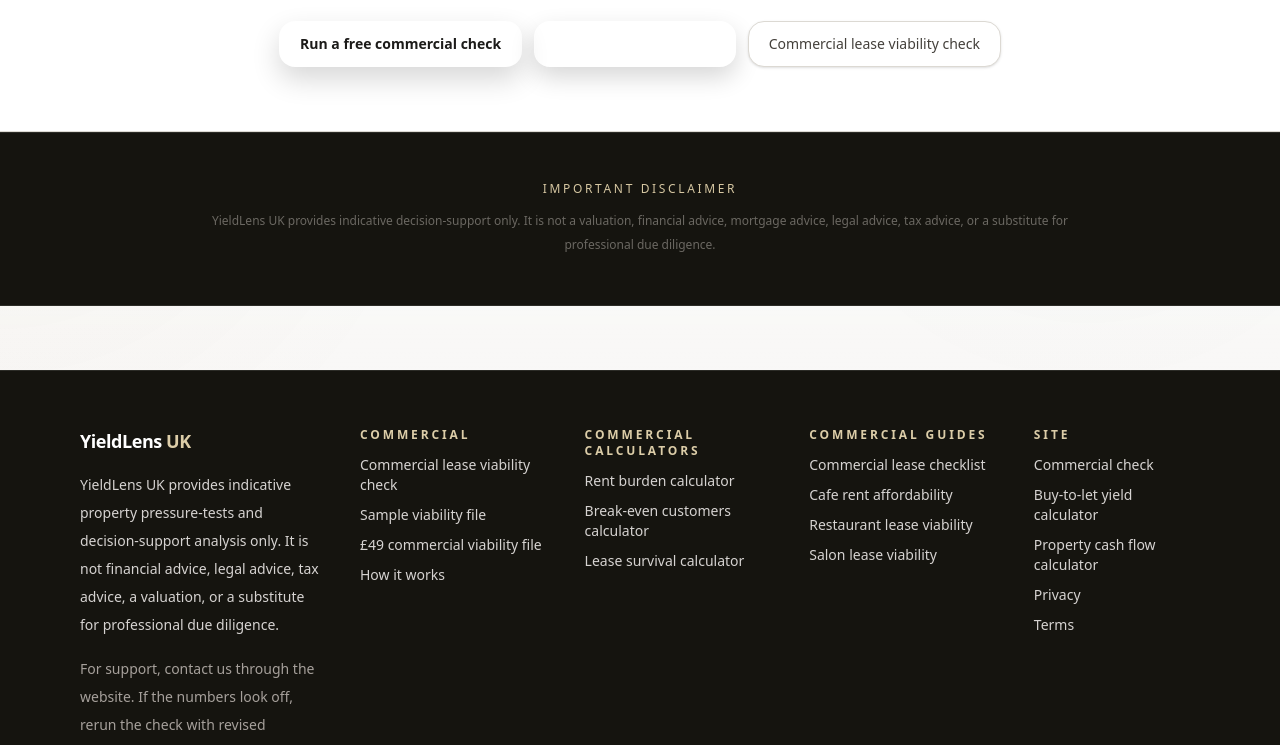
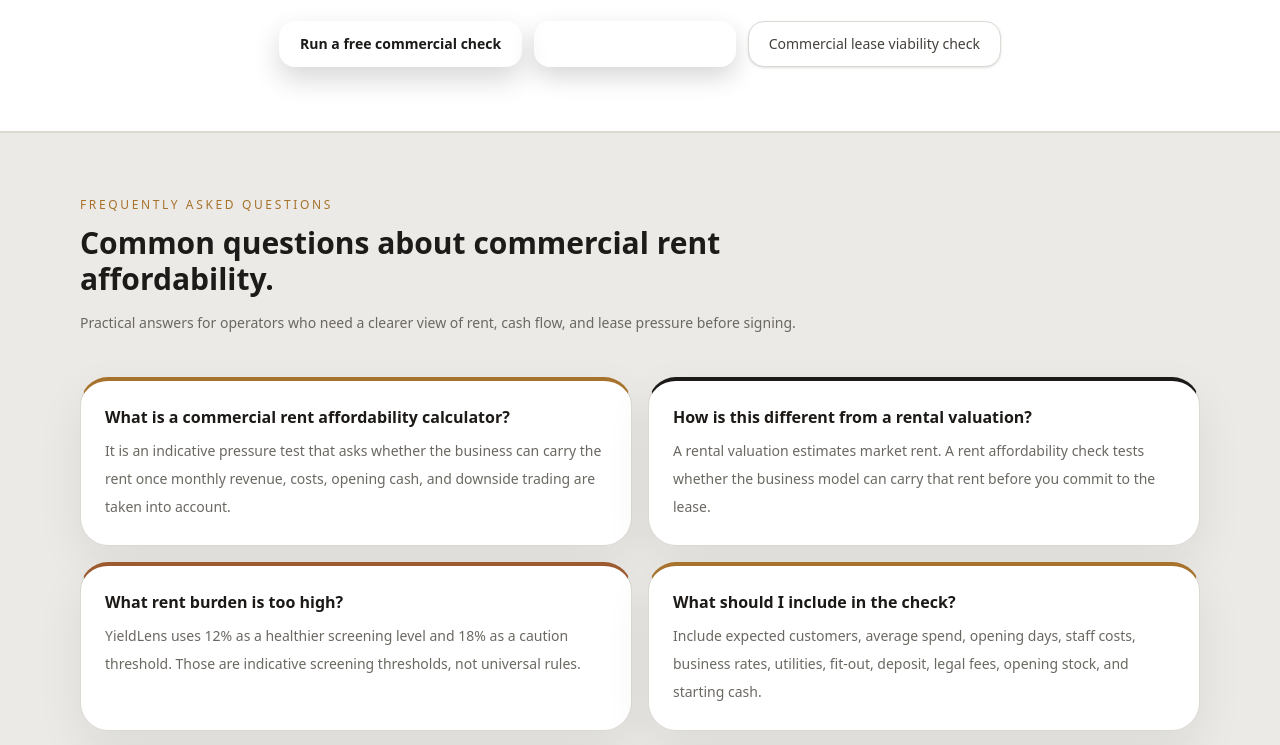
Before and after one commit to samueljcarlon/yieldlens-uk, a Next.js app: page /commercial-rent-affordability-calculator in a window 1280 px wide. Shown: the part 5520-6265 px from the top of the page. Built offline with nearby package versions, Linux system fonts and the light colour scheme; no server answers.

Commit message:
Add commercial FAQ structured data

```diff
--- a/app/break-even-customers-calculator/page.tsx
+++ b/app/break-even-customers-calculator/page.tsx
@@ -1,6 +1,7 @@
 import type { Metadata } from 'next';
 import Link from 'next/link';
 import JsonLd from '@/components/JsonLd';
+import FaqSection from '@/components/FaqSection';
 import TrackedCtaLink from '@/components/TrackedCtaLink';
 import {
   disclaimerClass,
@@ -60,8 +61,39 @@
         text: 'No. Break-even customers are a useful screen, but lease viability also needs rent burden, upfront cash, fit-out risk, downside revenue, monthly burn, and survival runway.',
       },
     },
+    {
+      '@type': 'Question',
+      name: 'How can I reduce the break-even pressure?',
+      acceptedAnswer: {
+        '@type': 'Answer',
+        text: 'Lower rent, longer rent-free periods, lower fixed costs, better margins, stronger repeat trade, staged staffing, or staged fit-out can all help.',
+      },
+    },
   ],
 };
+
+const faqItems = [
+  {
+    question: 'What is a break-even customers calculation?',
+    answer:
+      'It estimates how many customers per day a commercial site needs to cover its monthly cost base using the rent, operating costs, average spend, and opening days you enter.',
+  },
+  {
+    question: 'Why convert rent and costs into customers per day?',
+    answer:
+      'A monthly cost base is easier to judge when it becomes a daily trading target. That makes optimistic sales assumptions easier to challenge before signing.',
+  },
+  {
+    question: 'What affects the break-even customer target?',
+    answer:
+      'Rent, service charge, business rates, staff costs, utilities, cost of sales, opening hours, average spend, and how many days the site actually trades all change the target.',
+  },
+  {
+    question: 'How can I reduce the break-even pressure?',
+    answer:
+      'Lower rent, longer rent-free periods, lower fixed costs, better margins, stronger repeat trade, staged staffing, or staged fit-out can all help.',
+  },
+];
 
 const whatToInclude = [
   {
@@ -560,6 +592,14 @@
         </div>
       </section>
 
+      <FaqSection
+        eyebrow="Frequently asked questions"
+        title="Break-even customers FAQs"
+        description="Practical answers for operators turning rent and cost pressure into a daily customer target."
+        faqs={faqItems}
+        sectionClassName="bg-[var(--yieldlens-panel)] border-y border-[var(--yieldlens-border)]"
+      />
+
       <section className="bg-white border-y border-[var(--yieldlens-border)]">
         <div className="max-w-4xl mx-auto px-4 py-16 text-center">
           <p className="text-xs uppercase tracking-[0.22em] text-[var(--yieldlens-caution)] font-medium mb-3">
--- a/app/commercial-lease-checklist-before-signing/page.tsx
+++ b/app/commercial-lease-checklist-before-signing/page.tsx
@@ -1,6 +1,7 @@
 import type { Metadata } from 'next';
 import Link from 'next/link';
 import FunnelEventTracker from '@/components/FunnelEventTracker';
+import FaqSection from '@/components/FaqSection';
 import JsonLd from '@/components/JsonLd';
 import TrackedCtaLink from '@/components/TrackedCtaLink';
 import {
@@ -593,6 +594,14 @@
         </div>
       </section>
 
+      <FaqSection
+        eyebrow="Frequently asked questions"
+        title="Commercial lease checklist FAQs"
+        description="Practical answers for operators who need to pressure-test a unit before heads of terms become a commitment."
+        faqs={faqItems.map((item) => ({ question: item.q, answer: item.a }))}
+        sectionClassName="bg-[var(--yieldlens-panel)] border-y border-[var(--yieldlens-border)]"
+      />
+
       <section className="bg-white border-y border-[var(--yieldlens-border)]">
         <div className="max-w-4xl mx-auto px-4 py-16 text-center">
           <p className="text-xs uppercase tracking-[0.22em] text-[var(--yieldlens-caution)] font-medium mb-3">
--- a/app/commercial-lease-survival-calculator/page.tsx
+++ b/app/commercial-lease-survival-calculator/page.tsx
@@ -1,6 +1,7 @@
 import type { Metadata } from 'next';
 import Link from 'next/link';
 import JsonLd from '@/components/JsonLd';
+import FaqSection from '@/components/FaqSection';
 import TrackedCtaLink from '@/components/TrackedCtaLink';
 import {
   disclaimerClass,
@@ -60,8 +61,39 @@
         text: 'No. Survival runway is an indicative decision-support screen. Lease decisions should also test rent burden, break-even customers, lease terms, evidence quality, fit-out risk, and professional due diligence.',
       },
     },
+    {
+      '@type': 'Question',
+      name: 'What improves lease survival?',
+      acceptedAnswer: {
+        '@type': 'Answer',
+        text: 'Better survival often comes from a rent-free period, lower deposit, landlord contribution, staged fit-out, phased staffing, a break clause, or a stronger opening cash buffer.',
+      },
+    },
   ],
 };
+
+const faqItems = [
+  {
+    question: 'What is a commercial lease survival check?',
+    answer:
+      'It is an indicative pressure test of whether the business has enough cash after fit-out, deposits, opening costs, and monthly costs to survive a weaker-than-planned start.',
+  },
+  {
+    question: 'Why do weak opening months matter?',
+    answer:
+      'A site can look workable in the base case but become fragile if launch trade is slower, opening is delayed, or the rent-free period is too short.',
+  },
+  {
+    question: 'What improves lease survival?',
+    answer:
+      'Better survival often comes from a rent-free period, lower deposit, landlord contribution, staged fit-out, phased staffing, a break clause, or a stronger opening cash buffer.',
+  },
+  {
+    question: 'How should I use a downside trading result?',
+    answer:
+      'Use it to see whether the business can absorb weaker trade and still protect enough cash to keep operating while the site proves itself.',
+  },
+];
 
 const survivalBlocks = [
   {
@@ -551,6 +583,14 @@
         </div>
       </section>
 
+      <FaqSection
+        eyebrow="Frequently asked questions"
+        title="Commercial lease survival FAQs"
+        description="Practical answers for operators checking whether the opening cash stack can survive a weak start."
+        faqs={faqItems}
+        sectionClassName="bg-[var(--yieldlens-panel)] border-y border-[var(--yieldlens-border)]"
+      />
+
       <section className="bg-white border-y border-[var(--yieldlens-border)]">
         <div className="max-w-4xl mx-auto px-4 py-16 text-center">
           <p className="text-xs uppercase tracking-[0.22em] text-[var(--yieldlens-caution)] font-medium mb-3">
--- a/app/commercial-lease-viability-check/page.tsx
+++ b/app/commercial-lease-viability-check/page.tsx
@@ -1,6 +1,7 @@
 import type { Metadata } from 'next';
 import Link from 'next/link';
 import JsonLd from '@/components/JsonLd';
+import FaqSection from '@/components/FaqSection';
 import FunnelEventTracker from '@/components/FunnelEventTracker';
 import TrackedCtaLink from '@/components/TrackedCtaLink';
 import ToolConversionPanel from '@/components/ToolConversionPanel';
@@ -737,6 +738,14 @@
         </div>
       </section>
 
+      <FaqSection
+        eyebrow="Frequently asked questions"
+        title="Commercial lease viability FAQs"
+        description="Practical answers for operators checking whether a site can carry the lease before they sign."
+        faqs={faqs}
+        sectionClassName="bg-[var(--yieldlens-panel)] border-y border-[var(--yieldlens-border)]"
+      />
+
       <section className="bg-stone-950 text-white border-y border-white/10">
         <div className="max-w-6xl mx-auto px-4 py-16">
           <div className="grid grid-cols-1 lg:grid-cols-[1fr_0.95fr] gap-8 items-start">
--- a/app/commercial-rent-affordability-calculator/page.tsx
+++ b/app/commercial-rent-affordability-calculator/page.tsx
@@ -2,6 +2,7 @@
 import Link from 'next/link';
 import JsonLd from '@/components/JsonLd';
 import FunnelEventTracker from '@/components/FunnelEventTracker';
+import FaqSection from '@/components/FaqSection';
 import TrackedCtaLink from '@/components/TrackedCtaLink';
 import {
   disclaimerClass,
@@ -585,6 +586,14 @@
         </div>
       </section>
 
+      <FaqSection
+        eyebrow="Frequently asked questions"
+        title="Common questions about commercial rent affordability."
+        description="Practical answers for operators who need a clearer view of rent, cash flow, and lease pressure before signing."
+        faqs={faqItems}
+        sectionClassName="bg-[var(--yieldlens-panel)] border-y border-[var(--yieldlens-border)]"
+      />
+
       <section className="bg-[var(--yieldlens-hero)] text-white border-y border-white/10">
         <div className="max-w-4xl mx-auto px-4 py-12 text-center">
           <p className="text-xs uppercase tracking-[0.22em] text-[#D6C7A2] font-medium mb-3">
--- a/app/commercial-rent-burden-calculator/page.tsx
+++ b/app/commercial-rent-burden-calculator/page.tsx
@@ -1,6 +1,7 @@
 import type { Metadata } from 'next';
 import Link from 'next/link';
 import JsonLd from '@/components/JsonLd';
+import FaqSection from '@/components/FaqSection';
 import TrackedCtaLink from '@/components/TrackedCtaLink';
 import {
   disclaimerClass,
@@ -59,8 +60,39 @@
         text: 'No. Rent burden is one screening metric. A lease decision should also test break-even customers, staff costs, rates, utilities, fit-out, opening cash, downside revenue, and survival runway.',
       },
     },
+    {
+      '@type': 'Question',
+      name: 'How is rent burden different from market rent?',
+      acceptedAnswer: {
+        '@type': 'Answer',
+        text: 'Market rent is about what the unit might achieve in the market. Rent burden is about what the business can actually carry once the rest of the cost base is included.',
+      },
+    },
   ],
 };
+
+const faqItems = [
+  {
+    question: 'What is commercial rent burden?',
+    answer:
+      'Commercial rent burden is monthly rent divided by estimated monthly revenue, multiplied by 100. It shows how much expected revenue is absorbed by rent before other costs are considered.',
+  },
+  {
+    question: 'How is rent burden different from market rent?',
+    answer:
+      'Market rent is about what the unit might achieve in the market. Rent burden is about what the business can actually carry once the rest of the cost base is included.',
+  },
+  {
+    question: 'When is rent burden a warning sign?',
+    answer:
+      'There is no universal rule, but a heavier burden needs stronger evidence and better margins. If rent absorbs too much revenue, the site needs deeper checks before you rely on it.',
+  },
+  {
+    question: 'What else should I check alongside rent burden?',
+    answer:
+      'Break-even customers, staff costs, rates, utilities, fit-out, opening cash, downside revenue, and lease terms all need to be checked as well.',
+  },
+];
 
 const interpretationBands = [
   {
@@ -328,6 +360,14 @@
         </div>
       </section>
 
+      <FaqSection
+        eyebrow="Frequently asked questions"
+        title="Commercial rent burden FAQs"
+        description="Practical answers for operators checking whether rent is absorbing too much of the business case."
+        faqs={faqItems}
+        sectionClassName="bg-[var(--yieldlens-panel)] border-y border-[var(--yieldlens-border)]"
+      />
+
       <section className="bg-white border-y border-[var(--yieldlens-border)]">
         <div className="max-w-6xl mx-auto px-4 py-16">
           <SectionTitle
--- /dev/null
+++ b/components/FaqSection.tsx
@@ -0,0 +1,63 @@
+import type { ReactNode } from 'react';
+import {
+  sectionHeadingClass,
+  surfaceCardClass,
+  supportingTextClass,
+} from '@/components/yieldLensUi';
+
+export type FaqItem = {
+  question: string;
+  answer: string;
+};
+
+type FaqSectionProps = {
+  eyebrow: string;
+  title: string;
+  description?: string;
+  faqs: FaqItem[];
+  sectionClassName?: string;
+  children?: ReactNode;
+};
+
+export default function FaqSection({
+  eyebrow,
+  title,
+  description,
+  faqs,
+  sectionClassName = 'bg-white border-y border-[var(--yieldlens-border)]',
+  children,
+}: FaqSectionProps) {
+  return (
+    <section className={sectionClassName}>
+      <div className="max-w-6xl mx-auto px-4 py-16">
+        <div className="max-w-3xl mb-10">
+          <p className="text-xs font-medium uppercase tracking-[0.22em] text-[var(--yieldlens-caution)] mb-3">
+            {eyebrow}
+          </p>
+          <h2 className={`${sectionHeadingClass} mb-3`}>{title}</h2>
+          {description && <p className={supportingTextClass}>{description}</p>}
+        </div>
+
+        {children}
+
+        <div className="grid grid-cols-1 md:grid-cols-2 gap-4">
+          {faqs.map((faq, index) => (
+            <div
+              key={faq.question}
+              className={`${surfaceCardClass} border-t-4 p-5 sm:p-6 ${
+                index % 3 === 0
+                  ? 'border-t-[var(--yieldlens-caution)]'
+                  : index % 3 === 1
+                    ? 'border-t-[var(--yieldlens-primary)]'
+                    : 'border-t-[var(--yieldlens-fragile)]'
+              }`}
+            >
+              <p className="font-semibold text-stone-900 mb-2">{faq.question}</p>
+              <p className="text-sm text-[var(--yieldlens-muted)] leading-7">{faq.answer}</p>
+            </div>
+          ))}
+        </div>
+      </div>
+    </section>
+  );
+}
```
